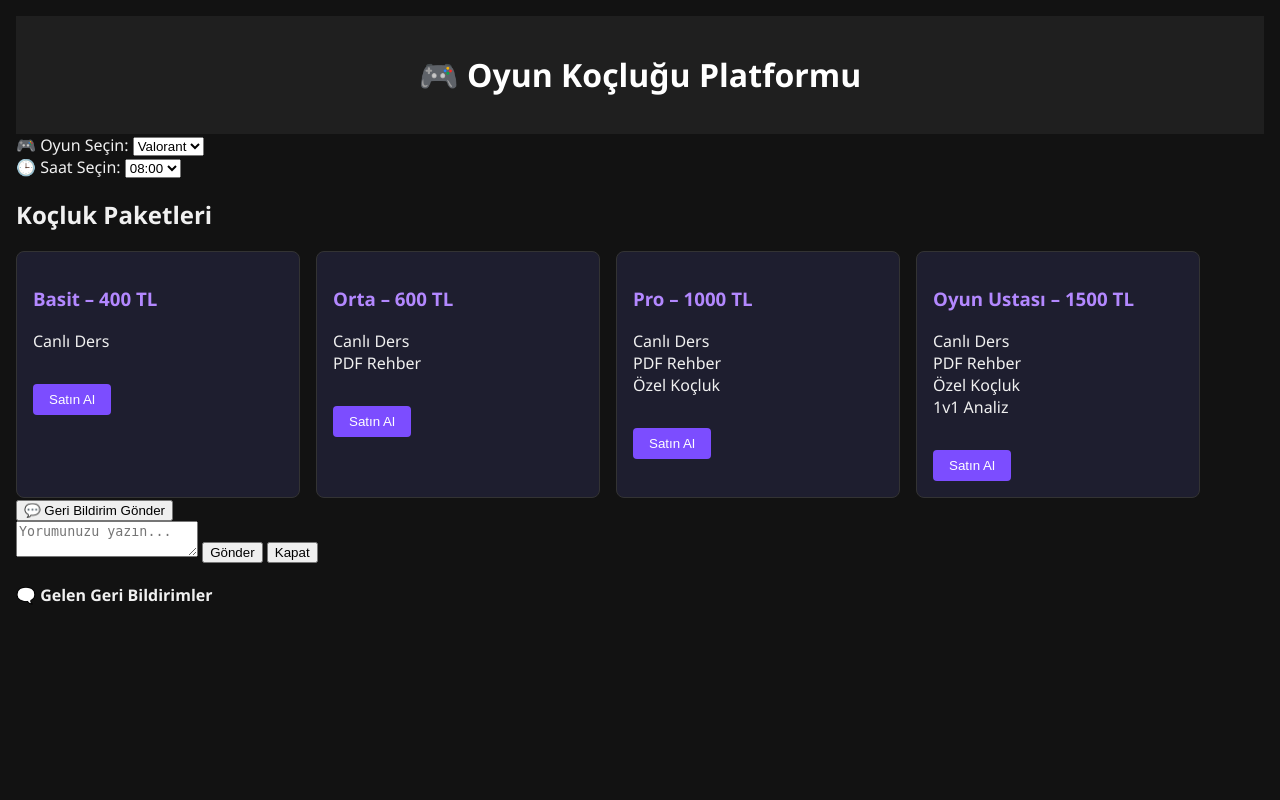
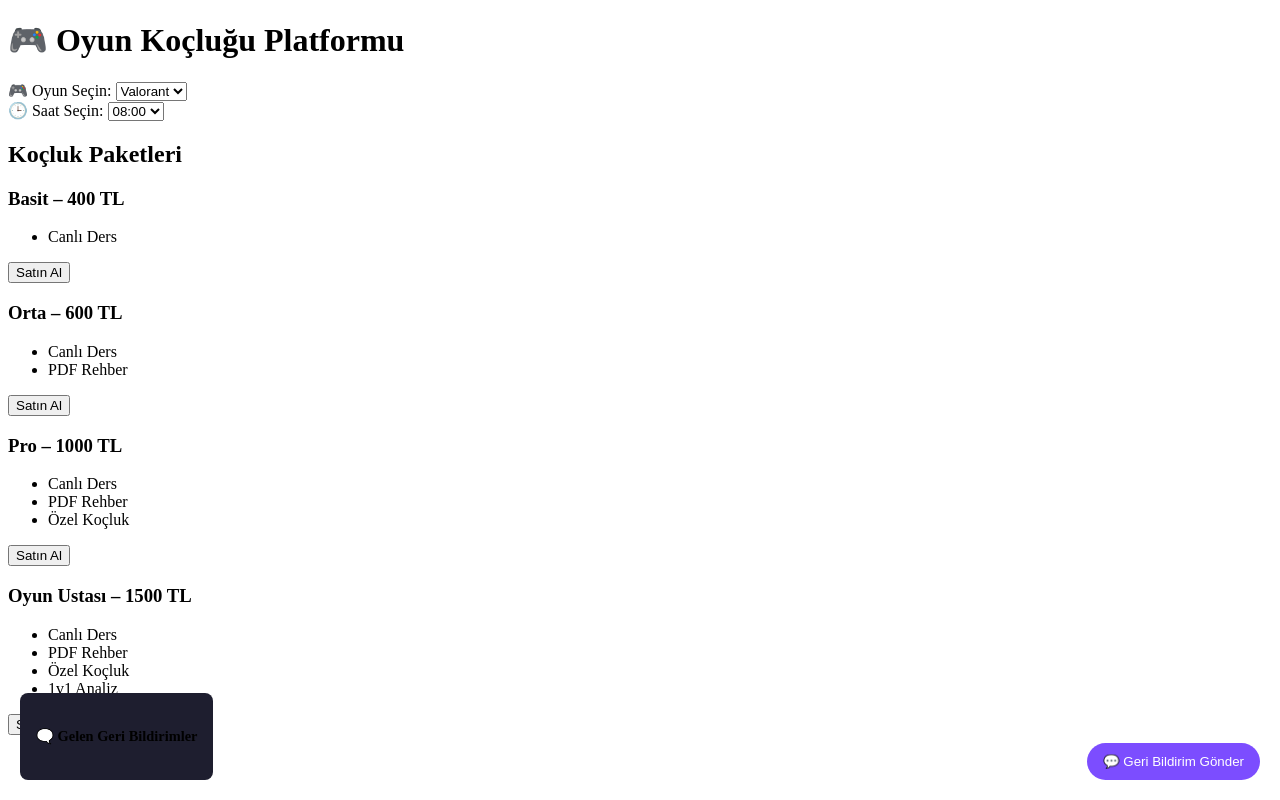
Before and after one commit to KeroRy1/GC-Game-Coaching, a Flask app: page / in a window 1280 px wide. Run offline with Flask 3, Linux system fonts and the light colour scheme.

Commit message:
Update style.css

```diff
--- a/static/style.css
+++ b/static/style.css
@@ -1,58 +1,66 @@
-body {
-    background: #121212;
-    color: #f0f0f0;
-    font-family: 'Segoe UI', sans-serif;
-    margin: 0;
-    padding: 0;
-}
-
-.container {
-    padding: 1rem;
-}
-
-header {
-    background: #1f1f1f;
-    padding: 1rem;
-    text-align: center;
-    color: #fff;
-}
-
-.packages {
-    display: flex;
-    flex-wrap: wrap;
-    gap: 1rem;
-}
-
-.package {
-    background: #1e1e2f;
-    border: 1px solid #333;
-    border-radius: 8px;
-    padding: 1rem;
-    width: 100%;
-    max-width: 250px;
-}
-
-.package h3 {
-    color: #b388ff;
-}
-
-.package ul {
-    list-style: none;
-    padding: 0;
-}
-
-.package button {
-    margin-top: 1rem;
+#feedback-btn {
+    position: fixed;
+    bottom: 20px;
+    right: 20px;
     background: #7c4dff;
     color: white;
     border: none;
-    padding: 0.5rem 1rem;
-    border-radius: 4px;
+    padding: 0.7rem 1rem;
+    border-radius: 50px;
     cursor: pointer;
+    z-index: 1000;
 }
 
-@media (max-width: 600px) {
-    .packages {
-        flex-direction: column;
-    }
+.feedback-list {
+    position: fixed;
+    bottom: 20px;
+    left: 20px;
+    background: #1e1e2f;
+    padding: 1rem;
+    border-radius: 8px;
+    max-width: 250px;
+    max-height: 300px;
+    overflow-y: auto;
+    font-size: 0.9rem;
 }
+
+.feedback-item {
+    background: #2a2a3f;
+    margin-bottom: 0.5rem;
+    padding: 0.5rem;
+    border-radius: 4px;
+}
+
+.modal {
+    display: none;
+    position: fixed;
+    z-index: 1001;
+    left: 0;
+    top: 0;
+    width: 100%;
+    height: 100%;
+    background-color: rgba(0,0,0,0.7);
+}
+
+.modal-content {
+    background-color: #1e1e2f;
+    margin: 15% auto;
+    padding: 1rem;
+    border: 1px solid #888;
+    width: 90%;
+    max-width: 400px;
+    border-radius: 8px;
+    display: flex;
+    flex-direction: column;
+}
+
+.modal-content textarea {
+    resize: none;
+    height: 100px;
+    margin-bottom: 1rem;
+    padding: 0.5rem;
+    border-radius: 4px;
+    border: none;
+    background: #2a2a3f;
+    color: white;
+}
```
